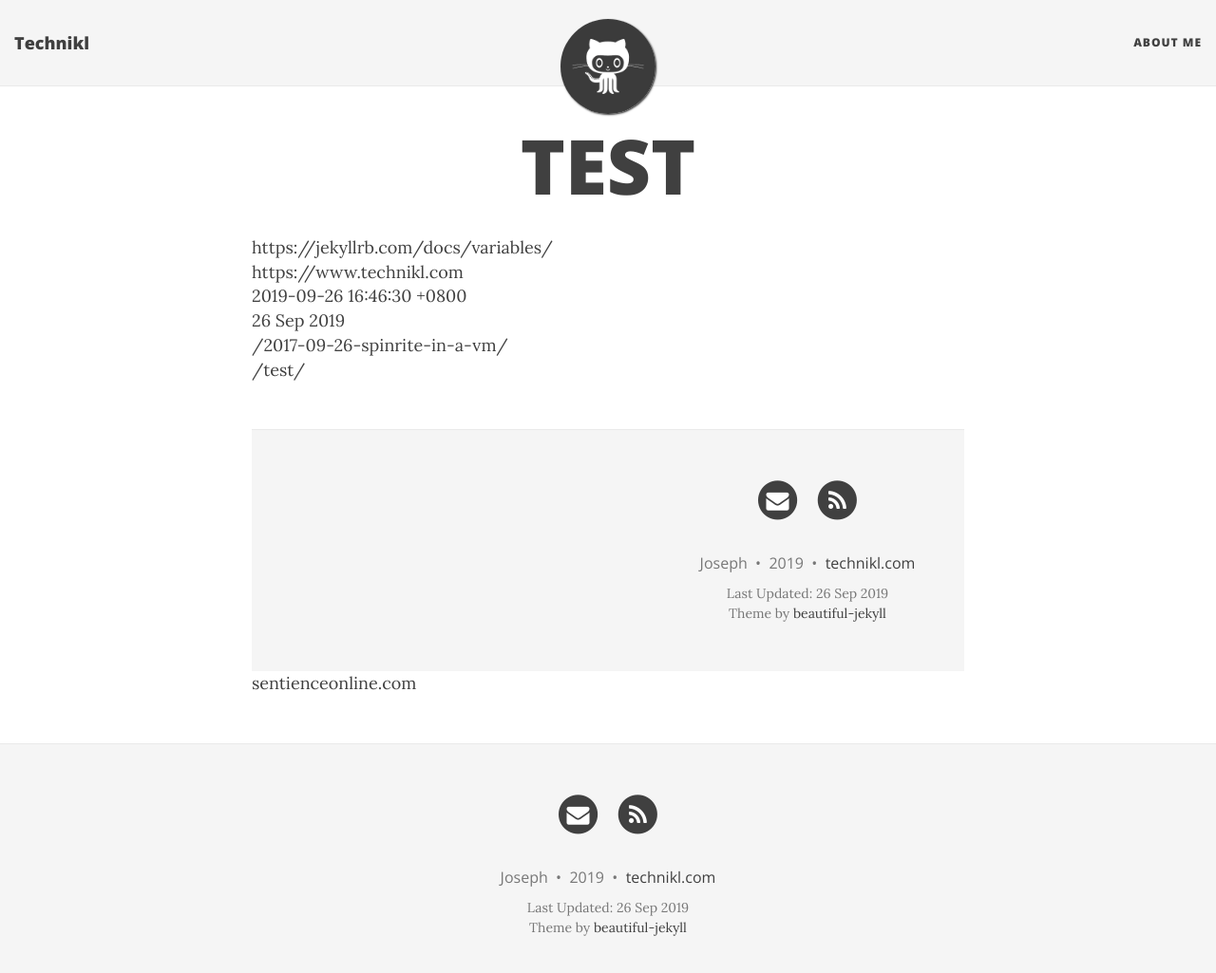
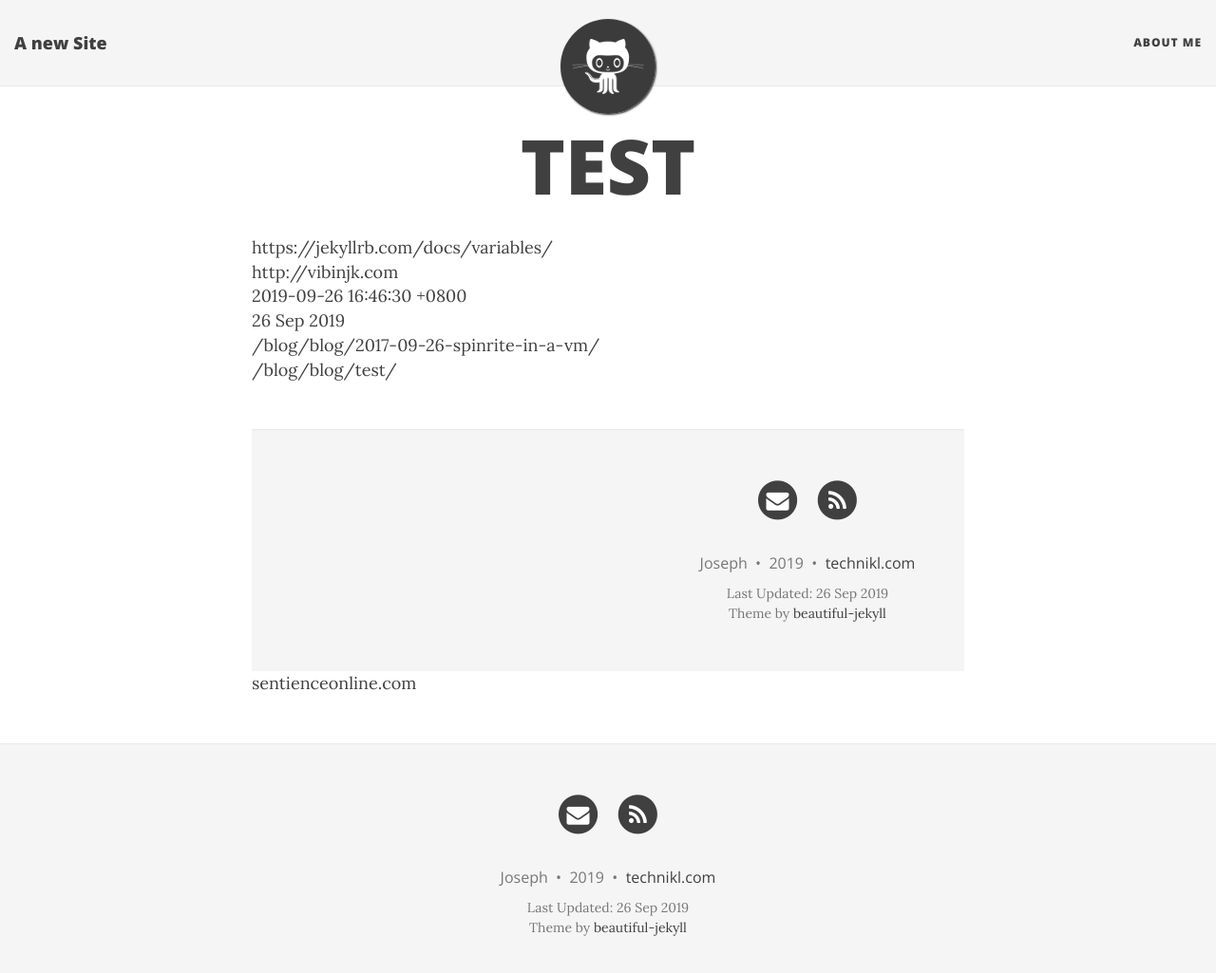
Before and after one commit to viper25/blog-old, a Jekyll site: the page built from test.html, in a window 1280 px wide and 1038 px high. Shown: the top 1025 px of the window at 95% size. Built offline with Jekyll 4.4.1, drawn with Linux system fonts in a browser that asks for light colours; nearby versions of some CDN libraries.

Commit message:
Correct relative URL

```diff
--- a/_config.yml
+++ b/_config.yml
@@ -4,8 +4,9 @@
 # baseurl is the website's URL without the hostname
 
 # If you are building a simple GitHub user page (http://username.github.io) then use these settings:
-url: "https://www.technikl.com"
-baseurl: ""
+# baseurl:""
+url: "http://vibinjk.com"
+baseurl: "/blog" #Access URLs via http://localhost:4000/blog/
 
 # If you are building a GitHub project page then use these settings:
 #url: "http://username.github.io/projectname"
@@ -14,7 +15,7 @@ baseurl: ""
 # Of course don't forget to change the username and projectname to YOUR username and project
 
 # Name of website
-title: Technikl
+title: A new Site
 
 # Short description of your site
 description: Answers to questions - How do I do that?
```
